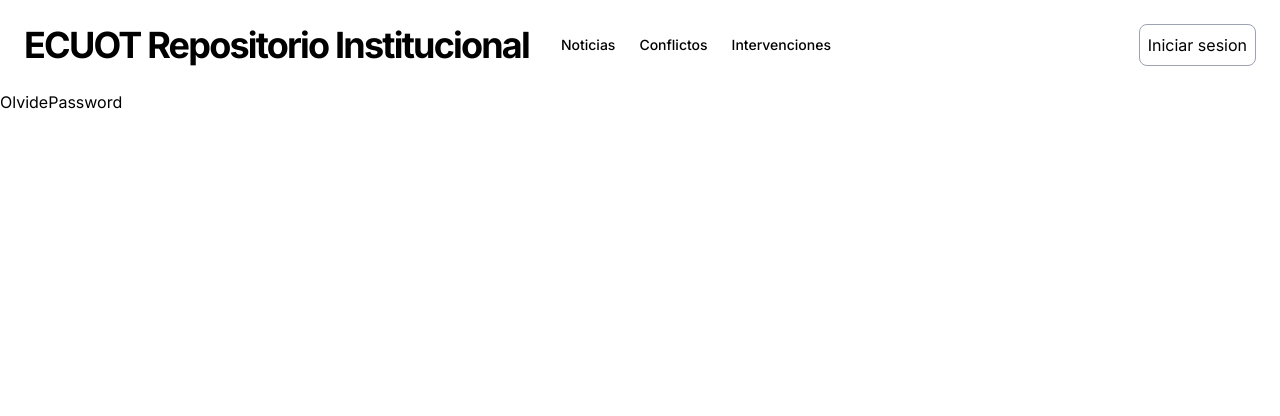
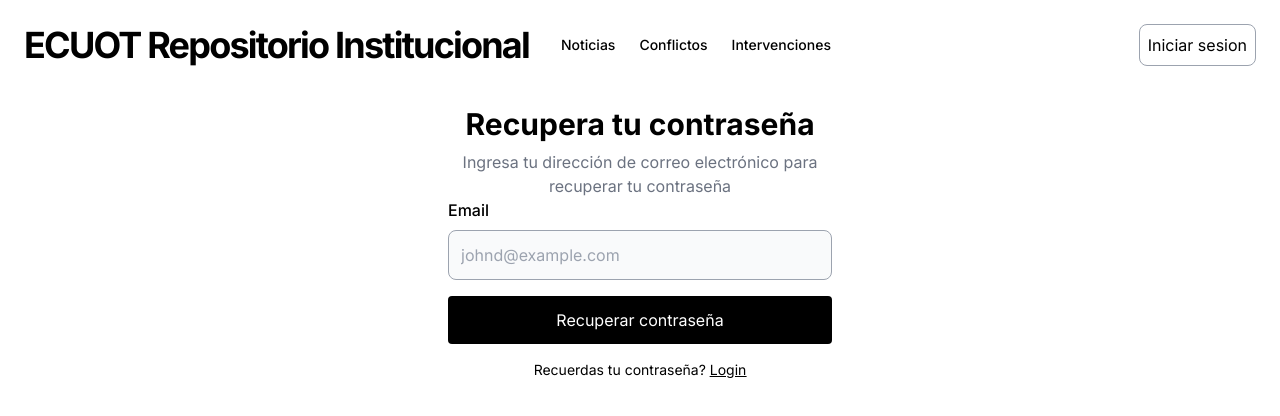
Before and after one commit to santiagoSuarez219/ecuot-frontend-vite, a React (Vite) app: page /auth/olvide-password in a window 1280 px wide. Shown: the top 416 px of the page. Built offline with nearby package versions, Linux system fonts and the light colour scheme.

Commit message:
Pagina olvide password, estilos y estructura

```diff
--- a/src/pages/OlvidePassword.jsx
+++ b/src/pages/OlvidePassword.jsx
@@ -1,4 +1,42 @@
+import { Link } from "react-router-dom";
+
 const OlvidePassword = () => {
-  return <div>OlvidePassword</div>;
+  return (
+    <main className="w-full h-[calc(100vh-96px)] overflow-y-auto justify-center items-center p-4">
+      <div className="w-full max-w-sm mx-auto">
+        <div className="space-y-2 text-center">
+          <h1 className="text-3xl font-bold">Recupera tu contraseña</h1>
+          <p className="text-gray-500 dark:text-gray-400">
+            Ingresa tu dirección de correo electrónico para recuperar tu
+            contraseña
+          </p>
+        </div>
+        <form>
+          <div>
+            <label htmlFor="email" className="font-medium">
+              Email
+            </label>
+            <input
+              id="email"
+              className="w-full mt-2 p-3 border border-gray-400 rounded-lg bg-gray-50 focus:outline-none focus:ring-2 focus:ring-gray-300 transition-colors"
+              type="text"
+              placeholder="johnd@example.com"
+            />
+          </div>
+          <input
+            type="submit"
+            value={"Recuperar contraseña"}
+            className="w-full bg-black mt-4 py-3 text-white rounded cursor-pointer hover:bg-black/90 transition-colors md:col-span-2"
+          />
+        </form>
+        <p className="text-center mt-4 text-sm">
+          Recuerdas tu contraseña?{" "}
+          <span className="underline underline-offset-1">
+            <Link to={"/auth"}>Login</Link>
+          </span>
+        </p>
+      </div>
+    </main>
+  );
 };
 export default OlvidePassword;
```
